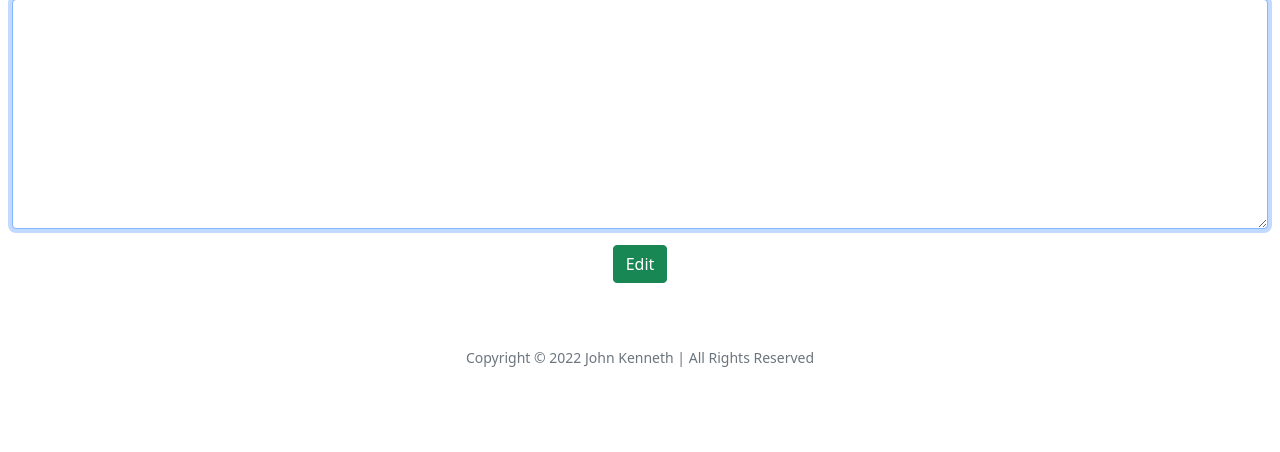
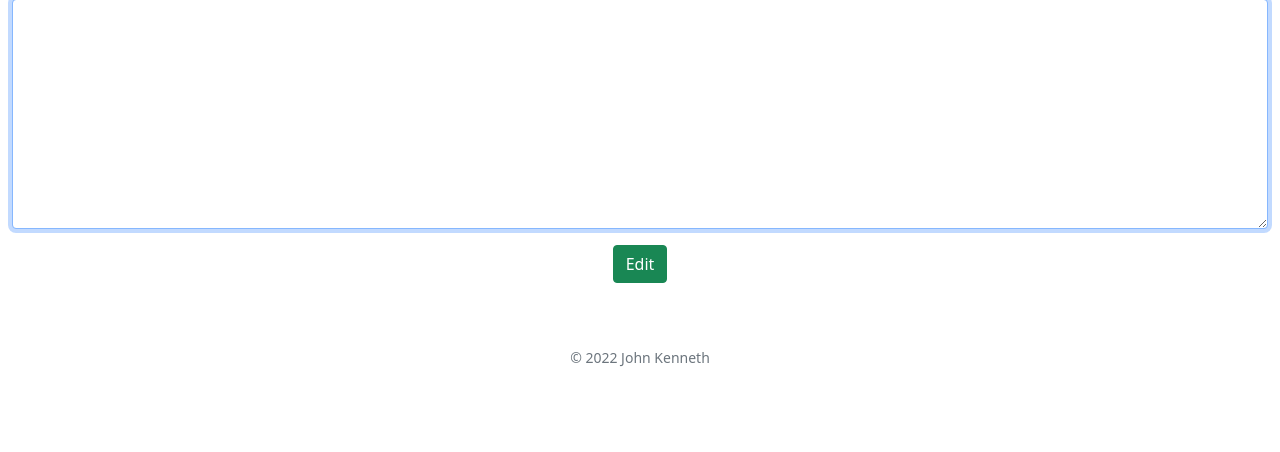
Before and after one commit to j-kennethh/NotePal, a Python web app: template website/templates/edit.html in a window 1280 px wide. Shown: the part 125-577 px from the top of the page. Run offline with Jinja, Linux system fonts and the light colour scheme; the template is opened without the code that fills it, so the values that code supplies are empty.

Commit message:
updated copyright notice

```diff
--- a/website/templates/layout.html
+++ b/website/templates/layout.html
@@ -68,7 +68,7 @@
             {% block main %}{% endblock %}
         </main>
         <footer class="mb-5 small text-center text-muted">
-            Copyright © 2022 John Kenneth | All Rights Reserved
+            © 2022 John Kenneth
         </footer>
     </body>
 </html>
```
